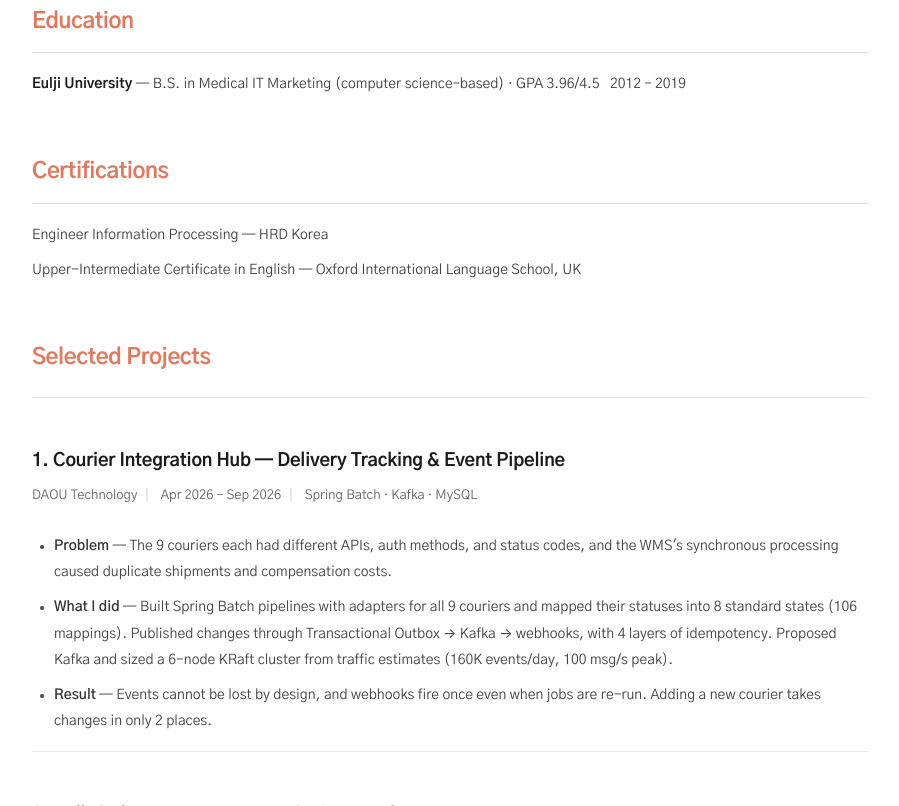
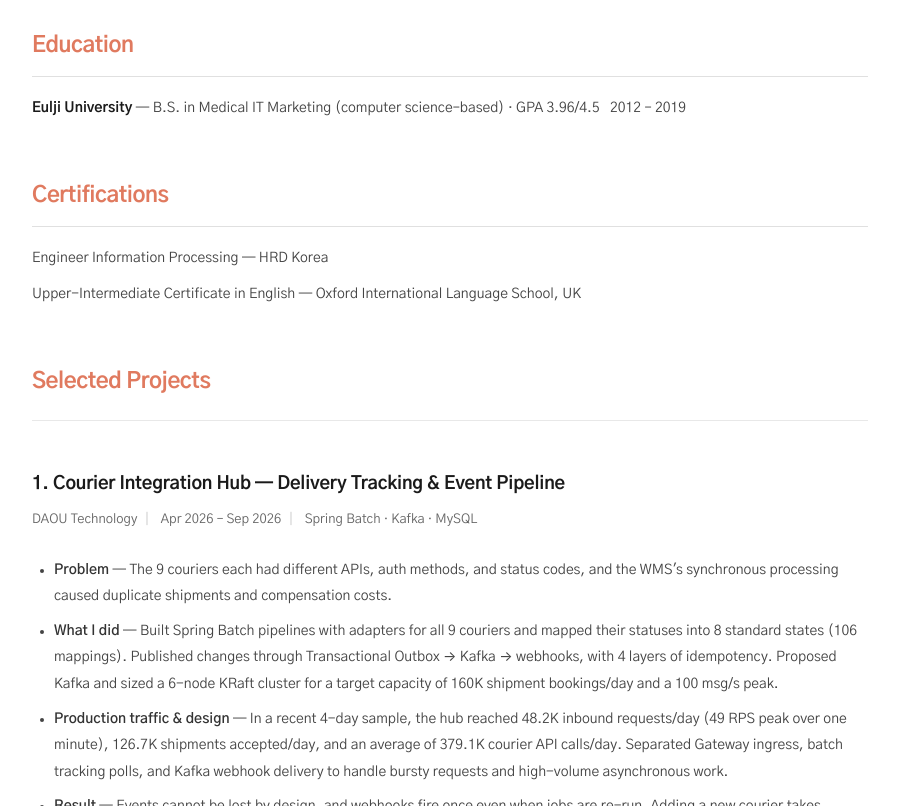
Before and after one commit to junjunwon/resume, a plain HTML site: page en.html in a window 1280 px wide. Shown: the part 1994-2800 px from the top of the page, without its empty margins (190-1089 px from the left). Drawn offline with Linux system fonts and the light colour scheme.

Commit message:
Add production traffic metrics to English resume

```diff
--- a/en.html
+++ b/en.html
@@ -668,7 +668,7 @@
         <ul>
           <li>Built the delivery-tracking and return-waybill batch pipelines with <span class="highlight">adapters for all 9 couriers</span>, normalizing courier-specific statuses into 8 standard states</li>
           <li>Guaranteed <span class="highlight">no lost events and exactly-once webhooks</span> using Transactional Outbox, Kafka, and 4 layers of idempotency</li>
-          <li>Proposed <span class="highlight">adopting Kafka</span> to address duplicate-shipment issues caused by the WMS's synchronous processing; designed a 6-node KRaft cluster (3 brokers + 3 controllers) and topic standards</li>
+          <li>Proposed <span class="highlight">adopting Kafka</span> to address duplicate-shipment issues caused by the WMS's synchronous processing; sized Kafka for a target capacity of <span class="highlight">160K shipment bookings/day</span> and a 100 msg/s peak, then designed a 6-node KRaft cluster (3 brokers + 3 controllers) and topic standards</li>
           <li>Moved monitoring from Pinpoint to <span class="highlight">Grafana LGTM</span>, linking traces and logs by trace_id, with 17 alert rules covering Kafka and Redis</li>
           <li>Designed and built the <span class="highlight">API Gateway</span>: dual-track auth (Basic / JWT) and a Redis Lua sliding-window rate limiter, with no blocking on the event loop</li>
           <li>Standardized an <span class="highlight">AI-assisted development pipeline</span> (14 role-based agents, 9 automated quality gates) as a team template</li>
@@ -731,7 +731,8 @@
         <p class="project-meta"><span>DAOU Technology</span><span>Apr 2026 – Sep 2026</span><span>Spring Batch · Kafka · MySQL</span></p>
         <ul>
           <li><strong>Problem</strong> — The 9 couriers each had different APIs, auth methods, and status codes, and the WMS's synchronous processing caused duplicate shipments and compensation costs.</li>
-          <li><strong>What I did</strong> — Built Spring Batch pipelines with adapters for all 9 couriers and mapped their statuses into 8 standard states (106 mappings). Published changes through Transactional Outbox → Kafka → webhooks, with 4 layers of idempotency. Proposed Kafka and sized a 6-node KRaft cluster from traffic estimates (160K events/day, 100 msg/s peak).</li>
+          <li><strong>What I did</strong> — Built Spring Batch pipelines with adapters for all 9 couriers and mapped their statuses into 8 standard states (106 mappings). Published changes through Transactional Outbox → Kafka → webhooks, with 4 layers of idempotency. Proposed Kafka and sized a 6-node KRaft cluster for a target capacity of 160K shipment bookings/day and a 100 msg/s peak.</li>
+          <li><strong>Production traffic &amp; design</strong> — In a recent 4-day sample, the hub reached 48.2K inbound requests/day (49 RPS peak over one minute), 126.7K shipments accepted/day, and an average of 379.1K courier API calls/day. Separated Gateway ingress, batch tracking polls, and Kafka webhook delivery to handle bursty requests and high-volume asynchronous work.</li>
           <li><strong>Result</strong> — Events cannot be lost by design, and webhooks fire once even when jobs are re-run. Adding a new courier takes changes in only 2 places.</li>
         </ul>
       </div>
```
